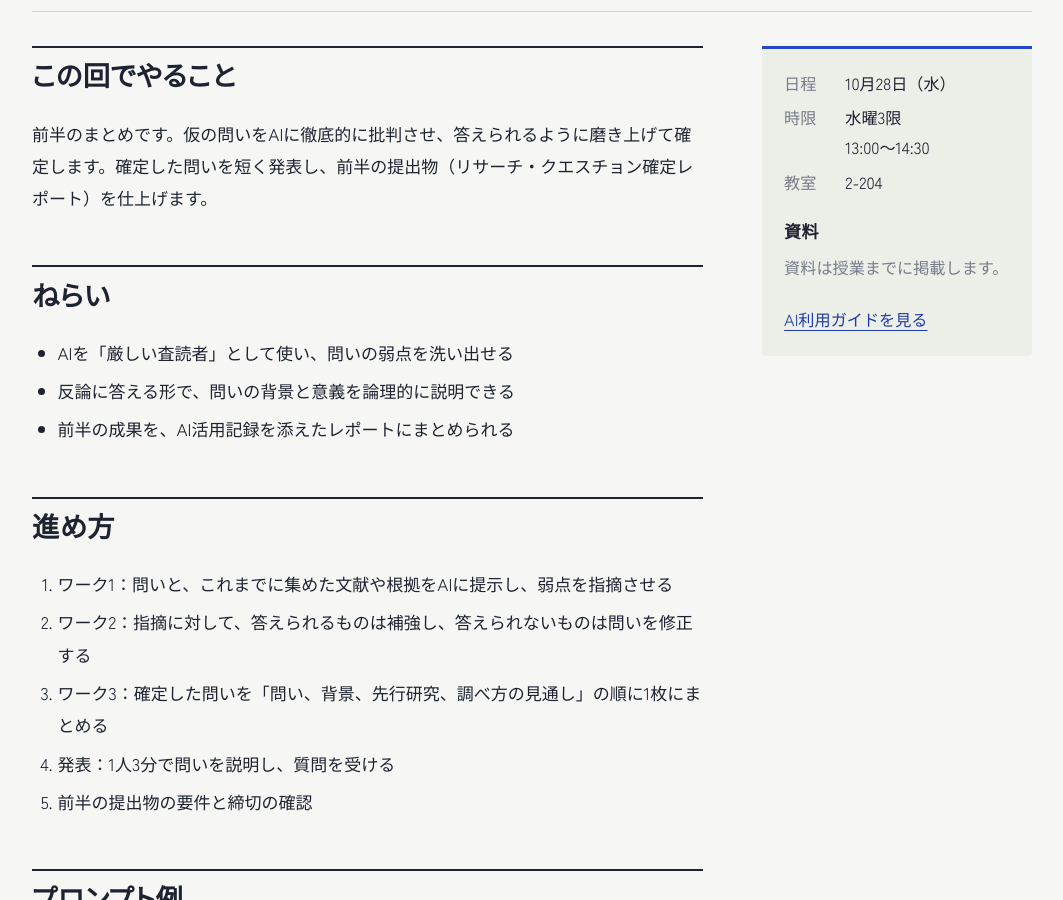
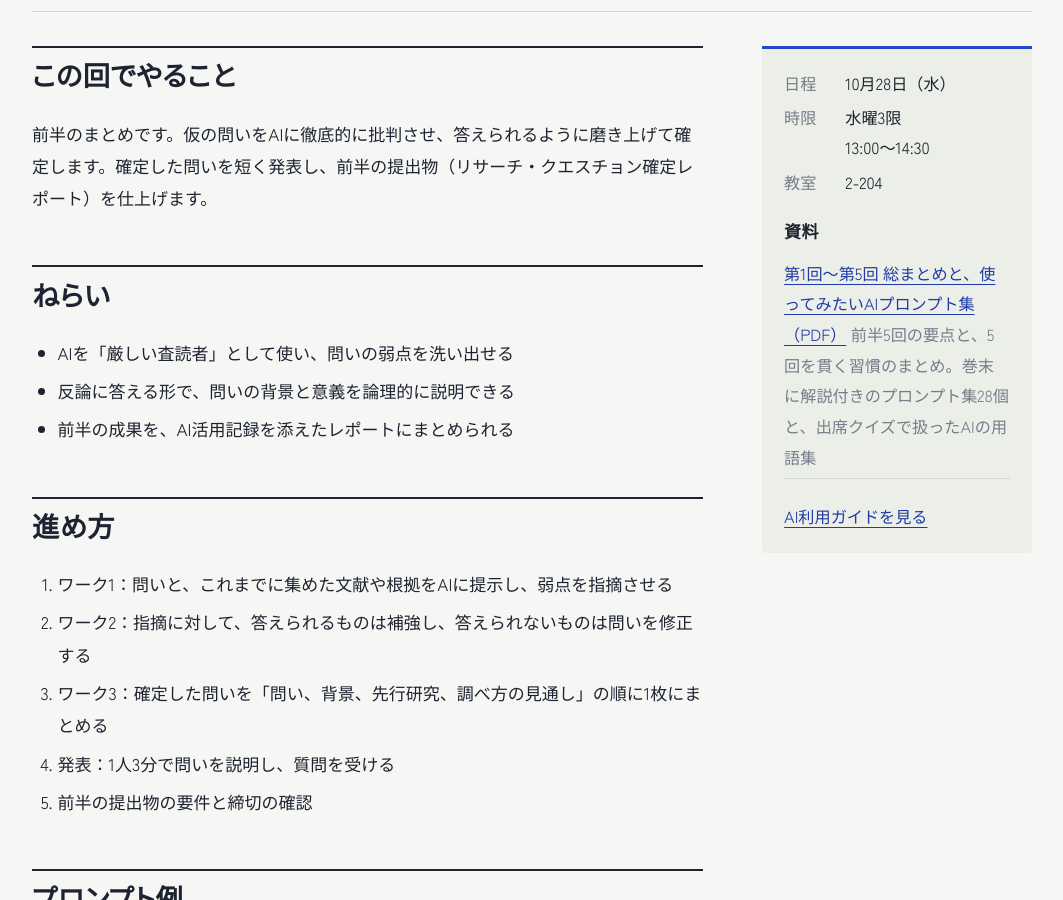
Before and after one commit to kkawailab/kklab-basic-seminar, a Jekyll site: the page built from _sessions/05-rq-final.md, in a window 1280 px wide and 900 px high, scrolled down 327 px. Shown: the whole window, without its empty margins (108-1171 px from the left). Built offline with Jekyll 4.4.1, drawn with Linux system fonts in a browser that asks for light colours; some web fonts are replaced.

Commit message:
第1回〜第5回の総まとめ冊子（LuaLaTeX）を追加し、第5回ページから PDF にリンク
前半「探究の基礎」5回の要点と5回を貫く習慣のまとめ（4ページ）に、
解説付きの「使ってみたいAIプロンプト集」28個と、出席クイズで扱った
AI用語集を付録として付けた。materials/summary/ に置き、make で組む。

Co-Authored-By: Claude Fable 5.1 <noreply@anthropic.com>

```diff
--- a/_sessions/05-rq-final.md
+++ b/_sessions/05-rq-final.md
@@ -4,7 +4,10 @@ title: リサーチ・クエスチョンの確定
 phase: 1
 tag: AIによる批判的検証
 summary: 自身の問いに対し、AIに反論を求め、論理を補強する
-materials: []
+materials:
+  - title: 第1回〜第5回 総まとめと、使ってみたいAIプロンプト集（PDF）
+    url: /materials/summary/summary-01-05.pdf
+    note: 前半5回の要点と、5回を貫く習慣のまとめ。巻末に解説付きのプロンプト集28個と、出席クイズで扱ったAIの用語集
 ---
 ## この回でやること
 
```
Also changed, not shown: materials/summary/README.md (added, +38 -0 lines), 5 other files.
